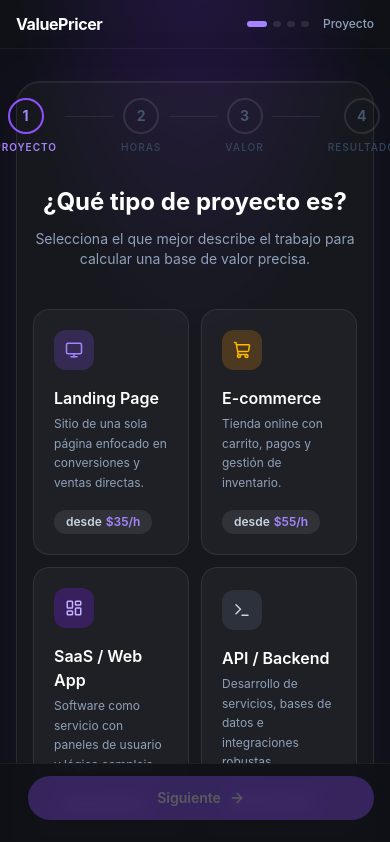
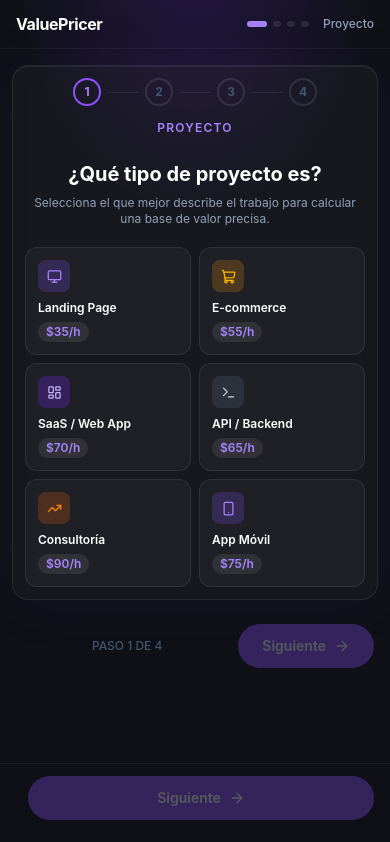
Before and after one commit to facga20145/ValuePricer-FeeCraft, a React (Vite) app: page / in a window 390 px wide. Shown: the top 842 px of the page. Built offline with nearby package versions, Linux system fonts and the light colour scheme.

Commit message:
feat: improve UI spacing and styling in App, ProgressBar, and ProjectTypeSelector components

```diff
--- a/src/App.tsx
+++ b/src/App.tsx
@@ -65,7 +65,7 @@ export default function App() {
         completedSteps={completedSteps}
       />
 
-      <main className="flex-1 px-4 py-8">
+      <main className="flex-1 px-3 sm:px-4 py-4 sm:py-8">
         <div className="max-w-4xl mx-auto">
 
           {history.length > 0 && (
@@ -111,7 +111,7 @@ export default function App() {
             </div>
           )}
 
-          <div className="bg-white/[0.03] backdrop-blur-sm border border-white/[0.08] rounded-3xl p-4 sm:p-8" style={{ boxShadow: '0 0 60px rgba(109,40,217,0.08), inset 0 1px 0 rgba(255,255,255,0.06)' }}>
+          <div className="bg-white/[0.03] backdrop-blur-sm border border-white/[0.08] rounded-2xl sm:rounded-3xl p-3 sm:p-6 lg:p-8" style={{ boxShadow: '0 0 60px rgba(109,40,217,0.08), inset 0 1px 0 rgba(255,255,255,0.06)' }}>
             <ProgressBar currentStep={currentStep} totalSteps={4} />
 
             <div key={currentStep} className="step-enter">
--- a/src/components/ProgressBar.tsx
+++ b/src/components/ProgressBar.tsx
@@ -10,7 +10,7 @@ const LABELS = ['Proyecto', 'Horas', 'Valor', 'Resultado']
 
 export function ProgressBar({ currentStep, totalSteps }: Props) {
   return (
-    <div className="mb-8">
+    <div className="mb-6 sm:mb-8">
       <div className="flex items-center justify-center">
         {Array.from({ length: totalSteps }).map((_, i) => {
           const isDone   = i < currentStep
@@ -18,9 +18,9 @@ export function ProgressBar({ currentStep, totalSteps }: Props) {
 
           return (
             <div key={i} className="flex items-center">
-              <div className="flex flex-col items-center gap-1.5">
+              <div className="flex flex-col items-center gap-1">
                 <div
-                  className={`w-9 h-9 rounded-full flex items-center justify-center text-sm font-bold border-2 transition-all duration-300 ${
+                  className={`w-7 h-7 sm:w-9 sm:h-9 rounded-full flex items-center justify-center text-xs sm:text-sm font-bold border-2 transition-all duration-300 ${
                     isDone
                       ? 'bg-violet-600 border-violet-600 text-white'
                       : isActive
@@ -28,10 +28,10 @@ export function ProgressBar({ currentStep, totalSteps }: Props) {
                       : 'bg-transparent border-white/10 text-slate-600'
                   }`}
                 >
-                  {isDone ? <Check size={15} strokeWidth={2.5} /> : i + 1}
+                  {isDone ? <Check size={12} strokeWidth={2.5} /> : i + 1}
                 </div>
                 <span
-                  className={`text-[10px] font-semibold uppercase tracking-widest ${
+                  className={`hidden sm:block text-[10px] font-semibold uppercase tracking-widest ${
                     isActive ? 'text-violet-400' : isDone ? 'text-slate-500' : 'text-slate-700'
                   }`}
                 >
@@ -41,11 +41,9 @@ export function ProgressBar({ currentStep, totalSteps }: Props) {
 
               {i < totalSteps - 1 && (
                 <div
-                  className="w-12 sm:w-20 h-px mx-2 mb-5 transition-all duration-500"
+                  className="w-8 sm:w-16 md:w-20 h-px mx-1.5 sm:mx-2 mb-0 sm:mb-5 transition-all duration-500"
                   style={{
-                    background: isDone
-                      ? '#7c3aed'
-                      : 'rgba(255,255,255,0.08)',
+                    background: isDone ? '#7c3aed' : 'rgba(255,255,255,0.08)',
                   }}
                 />
               )}
@@ -53,6 +51,12 @@ export function ProgressBar({ currentStep, totalSteps }: Props) {
           )
         })}
       </div>
+
+      <div className="sm:hidden text-center mt-2">
+        <span className="text-xs font-semibold text-violet-400 uppercase tracking-widest">
+          {LABELS[currentStep]}
+        </span>
+      </div>
     </div>
   )
 }
--- a/src/components/ProjectTypeSelector.tsx
+++ b/src/components/ProjectTypeSelector.tsx
@@ -19,14 +19,14 @@ const ICONS: Record<string, { icon: React.ElementType; color: string; bg: string
 export function ProjectTypeSelector({ selected, onSelect }: Props) {
   return (
     <div>
-      <h1 className="text-2xl sm:text-4xl font-bold text-white text-center mb-3 leading-tight">
+      <h1 className="text-xl sm:text-4xl font-bold text-white text-center mb-2 sm:mb-3 leading-tight">
         ¿Qué tipo de proyecto es?
       </h1>
-      <p className="text-slate-400 text-center text-sm mb-10">
+      <p className="text-slate-400 text-center text-xs sm:text-sm mb-5 sm:mb-10">
         Selecciona el que mejor describe el trabajo para calcular una base de valor precisa.
       </p>
 
-      <div className="grid grid-cols-2 sm:grid-cols-3 gap-3">
+      <div className="grid grid-cols-2 sm:grid-cols-3 gap-2 sm:gap-3">
         {PROJECT_TYPES.map((type) => {
           const isSelected = selected?.id === type.id
           const { icon: Icon, color, bg } = ICONS[type.id] ?? ICONS.landing
@@ -35,26 +35,25 @@ export function ProjectTypeSelector({ selected, onSelect }: Props) {
             <button
               key={type.id}
               onClick={() => onSelect(type)}
-              className={`relative text-left p-5 rounded-2xl border transition-all duration-200 active:scale-[0.98] ${
+              className={`relative text-left p-3 sm:p-5 rounded-xl sm:rounded-2xl border transition-all duration-200 active:scale-[0.98] ${
                 isSelected
                   ? 'border-violet-500 bg-violet-500/10 shadow-lg shadow-violet-500/10'
                   : 'border-white/[0.08] bg-white/[0.04] hover:border-white/20 hover:bg-white/[0.06]'
               }`}
             >
               {isSelected && (
-                <CheckCircle2 size={16} className="absolute top-3 right-3 text-violet-400" />
+                <CheckCircle2 size={14} className="absolute top-2.5 right-2.5 text-violet-400" />
               )}
-              <div className={`w-10 h-10 rounded-xl ${bg} flex items-center justify-center mb-4`}>
-                <Icon size={18} className={color} />
+              <div className={`w-8 h-8 sm:w-10 sm:h-10 rounded-lg sm:rounded-xl ${bg} flex items-center justify-center mb-2 sm:mb-4`}>
+                <Icon size={15} className={color} />
               </div>
-              <div className="font-semibold text-white mb-1">{type.name}</div>
-              <div className="text-xs text-slate-400 mb-4 leading-relaxed">{type.description}</div>
+              <div className="font-semibold text-white text-xs sm:text-sm mb-0.5 sm:mb-1">{type.name}</div>
+              <div className="text-xs text-slate-400 mb-2 sm:mb-4 leading-relaxed hidden sm:block">{type.description}</div>
               <div
-                className={`inline-flex items-center gap-1 px-3 py-1 rounded-full text-xs font-semibold ${
+                className={`inline-flex items-center gap-1 px-2 sm:px-3 py-0.5 sm:py-1 rounded-full text-xs font-semibold ${
                   isSelected ? 'bg-violet-500 text-white' : 'bg-white/[0.08] text-slate-300'
                 }`}
               >
-                desde{' '}
                 <span className={isSelected ? 'text-white' : 'text-violet-400'}>
                   ${type.baseHourlyRate}/h
                 </span>
```
